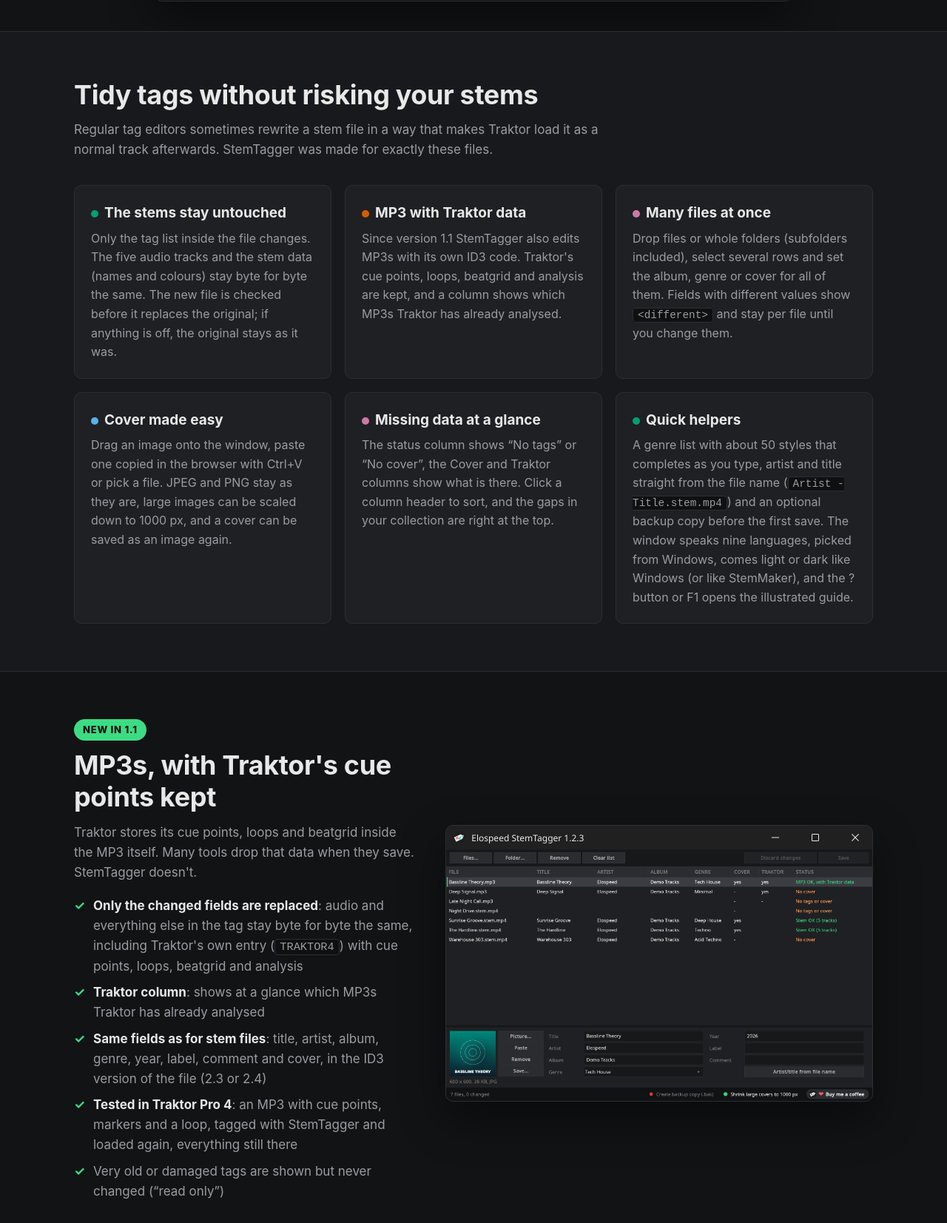
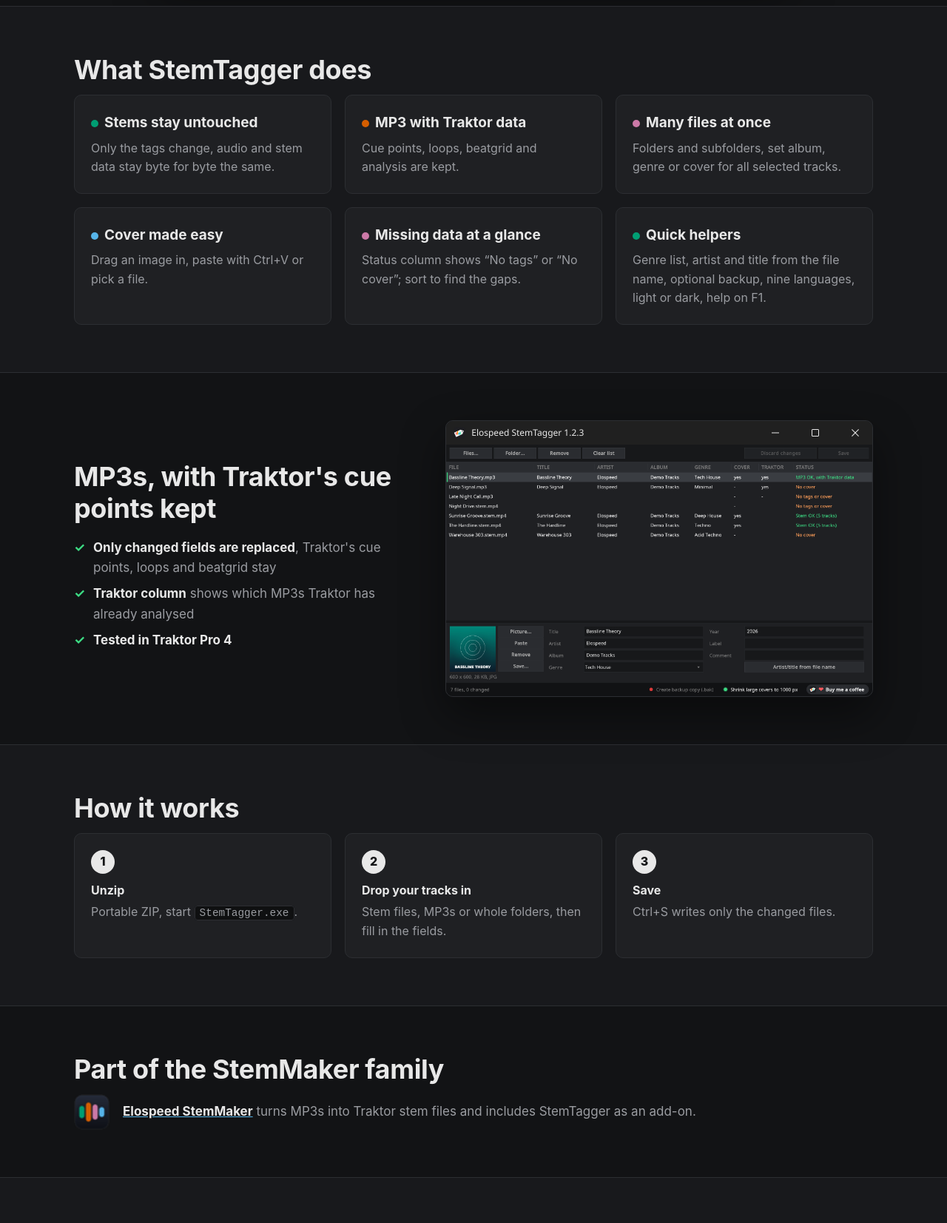
Before and after one commit to Elospeed/StemTagger, a plain HTML site: page site/index.html in a window 1280 px wide. Shown: the part 1133-2786 px from the top of the page at 74% size. Drawn offline with Linux system fonts and the light colour scheme.

Commit message:
Projektseite schlanker: Funktionen stichwortartig (#10)

```diff
--- a/site/index.html
+++ b/site/index.html
@@ -85,7 +85,7 @@
 <section class="hero">
   <div class="wrap">
     <h1>Tags and covers for your<br><span class="grad">Traktor stems</span> and MP3s</h1>
-    <p class="lead">StemTagger sets title, artist, album, genre and cover art in <code>.stem.mp4</code> and MP3 files, for one track or a whole folder at once. Only the tags are rewritten: the stems, the audio and Traktor's cue points stay exactly as they were. One small, portable Windows program, free and open source.</p>
+    <p class="lead">Sets title, artist, album, genre and cover in <code>.stem.mp4</code> and MP3 files, for a whole folder at once. The stems, the audio and Traktor's cue points stay untouched.</p>
     <div class="cta">
       <a class="btn primary" href="https://github.com/Elospeed/StemTagger/releases/latest">⬇ Download for Windows</a>
       <a class="btn" href="https://github.com/Elospeed/StemTagger">View source on GitHub</a>
@@ -107,15 +107,14 @@
 
 <section id="features" class="alt">
   <div class="wrap">
-    <h2>Tidy tags without risking your stems</h2>
-    <p class="sub">Regular tag editors sometimes rewrite a stem file in a way that makes Traktor load it as a normal track afterwards. StemTagger was made for exactly these files.</p>
+    <h2>What StemTagger does</h2>
     <div class="grid">
-      <div class="card"><h3><span class="dot" style="background:var(--drums)"></span>The stems stay untouched</h3><p>Only the tag list inside the file changes. The five audio tracks and the stem data (names and colours) stay byte for byte the same. The new file is checked before it replaces the original; if anything is off, the original stays as it was.</p></div>
-      <div class="card"><h3><span class="dot" style="background:var(--bass)"></span>MP3 with Traktor data</h3><p>Since version 1.1 StemTagger also edits MP3s with its own ID3 code. Traktor's cue points, loops, beatgrid and analysis are kept, and a column shows which MP3s Traktor has already analysed.</p></div>
-      <div class="card"><h3><span class="dot" style="background:var(--other)"></span>Many files at once</h3><p>Drop files or whole folders (subfolders included), select several rows and set the album, genre or cover for all of them. Fields with different values show <code>&lt;different&gt;</code> and stay per file until you change them.</p></div>
-      <div class="card"><h3><span class="dot" style="background:var(--vox)"></span>Cover made easy</h3><p>Drag an image onto the window, paste one copied in the browser with Ctrl+V or pick a file. JPEG and PNG stay as they are, large images can be scaled down to 1000 px, and a cover can be saved as an image again.</p></div>
-      <div class="card"><h3><span class="dot" style="background:var(--other)"></span>Missing data at a glance</h3><p>The status column shows “No tags” or “No cover”, the Cover and Traktor columns show what is there. Click a column header to sort, and the gaps in your collection are right at the top.</p></div>
-      <div class="card"><h3><span class="dot" style="background:var(--drums)"></span>Quick helpers</h3><p>A genre list with about 50 styles that completes as you type, artist and title straight from the file name (<code>Artist - Title.stem.mp4</code>) and an optional backup copy before the first save. The window speaks nine languages, picked from Windows, comes light or dark like Windows (or like StemMaker), and the ? button or F1 opens the illustrated guide.</p></div>
+      <div class="card"><h3><span class="dot" style="background:var(--drums)"></span>Stems stay untouched</h3><p>Only the tags change, audio and stem data stay byte for byte the same.</p></div>
+      <div class="card"><h3><span class="dot" style="background:var(--bass)"></span>MP3 with Traktor data</h3><p>Cue points, loops, beatgrid and analysis are kept.</p></div>
+      <div class="card"><h3><span class="dot" style="background:var(--other)"></span>Many files at once</h3><p>Folders and subfolders, set album, genre or cover for all selected tracks.</p></div>
+      <div class="card"><h3><span class="dot" style="background:var(--vox)"></span>Cover made easy</h3><p>Drag an image in, paste with Ctrl+V or pick a file.</p></div>
+      <div class="card"><h3><span class="dot" style="background:var(--other)"></span>Missing data at a glance</h3><p>Status column shows “No tags” or “No cover”; sort to find the gaps.</p></div>
+      <div class="card"><h3><span class="dot" style="background:var(--drums)"></span>Quick helpers</h3><p>Genre list, artist and title from the file name, optional backup, nine languages, light or dark, help on F1.</p></div>
     </div>
   </div>
 </section>
@@ -123,16 +122,12 @@
 <section id="mp3">
   <div class="wrap split">
     <div>
-      <span class="badge">New in 1.1</span>
       <h2>MP3s, with Traktor's cue points kept</h2>
-      <p class="sub" style="margin-bottom:0">Traktor stores its cue points, loops and beatgrid inside the MP3 itself. Many tools drop that data when they save. StemTagger doesn't.</p>
       <ul class="ticks">
-        <li><strong>Only the changed fields are replaced</strong>: audio and everything else in the tag stay byte for byte the same, including Traktor's own entry (<code>TRAKTOR4</code>) with cue points, loops, beatgrid and analysis</li>
-        <li><strong>Traktor column</strong>: shows at a glance which MP3s Traktor has already analysed</li>
-        <li><strong>Same fields as for stem files</strong>: title, artist, album, genre, year, label, comment and cover, in the ID3 version of the file (2.3 or 2.4)</li>
-        <li><strong>Tested in Traktor Pro 4</strong>: an MP3 with cue points, markers and a loop, tagged with StemTagger and loaded again, everything still there</li>
-        <li>Very old or damaged tags are shown but never changed (“read only”)</li>
-      </ul>
+      <li><strong>Only changed fields are replaced</strong>, Traktor's cue points, loops and beatgrid stay</li>
+      <li><strong>Traktor column</strong> shows which MP3s Traktor has already analysed</li>
+      <li><strong>Tested in Traktor Pro 4</strong></li>
+    </ul>
     </div>
     <figure class="shot">
       <div class="bar"><img src="img/icon-32.png" alt=""><span>Elospeed StemTagger 1.2.3</span><i class="min"></i><i class="max"></i><i class="cls"></i></div>
@@ -144,11 +139,10 @@
 <section id="how" class="alt">
   <div class="wrap">
     <h2>How it works</h2>
-    <p class="sub">Three steps, no installation.</p>
     <ol class="steps">
-      <li><strong>Download and unzip</strong>Get <code>StemTagger-&lt;version&gt;.zip</code> from GitHub, unzip it anywhere and start <code>StemTagger.exe</code>. Keep the <code>lang</code> folder next to it.</li>
-      <li><strong>Drop your tracks in</strong>Drag <code>.stem.mp4</code> files, MP3s or whole folders into the window. Select one or more rows and fill in the fields below, cover included.</li>
-      <li><strong>Save</strong>Click Save (or Ctrl+S). Only files you changed are written. Then reload them in Traktor or Mixxx and the new tags show up.</li>
+      <li><strong>Unzip</strong>Portable ZIP, start <code>StemTagger.exe</code>.</li>
+      <li><strong>Drop your tracks in</strong>Stem files, MP3s or whole folders, then fill in the fields.</li>
+      <li><strong>Save</strong>Ctrl+S writes only the changed files.</li>
     </ol>
   </div>
 </section>
@@ -158,7 +152,7 @@
     <h2>Part of the StemMaker family</h2>
     <div class="family">
       <img src="img/stemmaker-icon-32.png" alt="" width="48" height="48">
-      <p><a href="https://elospeed.github.io/StemMaker/"><strong>Elospeed StemMaker</strong></a> turns your own MP3s into Traktor stem files and already ships StemTagger as an add-on: one click in the add-on bar, or right-click a file and choose “Edit tags...”. Already have stem files and only need the tags? Then the StemTagger download on its own is all you need.</p>
+      <p><a href="https://elospeed.github.io/StemMaker/"><strong>Elospeed StemMaker</strong></a> turns MP3s into Traktor stem files and includes StemTagger as an add-on.</p>
     </div>
   </div>
 </section>
--- a/site/sitemap.xml
+++ b/site/sitemap.xml
@@ -3,13 +3,13 @@
         xmlns:xhtml="http://www.w3.org/1999/xhtml">
   <url>
     <loc>https://elospeed.github.io/StemTagger/</loc>
-    <lastmod>2026-11-15</lastmod>
+    <lastmod>2026-11-17</lastmod>
     <xhtml:link rel="alternate" hreflang="en" href="https://elospeed.github.io/StemTagger/"/>
     <xhtml:link rel="alternate" hreflang="de" href="https://elospeed.github.io/StemTagger/de/"/>
   </url>
   <url>
     <loc>https://elospeed.github.io/StemTagger/de/</loc>
-    <lastmod>2026-11-15</lastmod>
+    <lastmod>2026-11-17</lastmod>
     <xhtml:link rel="alternate" hreflang="en" href="https://elospeed.github.io/StemTagger/"/>
     <xhtml:link rel="alternate" hreflang="de" href="https://elospeed.github.io/StemTagger/de/"/>
   </url>
```
Also changed, not shown: site/de/index.html (+16 -22 lines).
